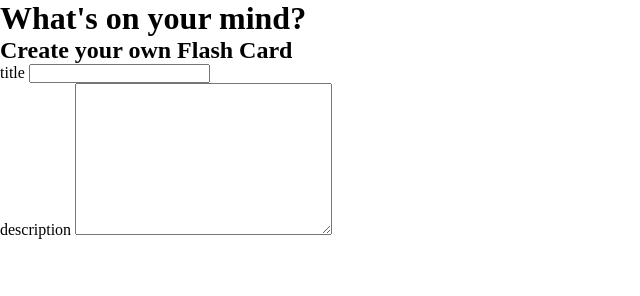
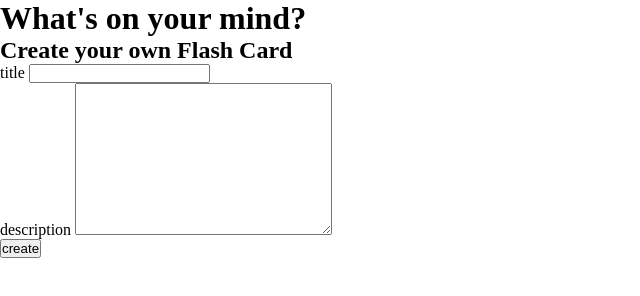
Before and after one commit to MaralNajafi/make-flash-cards, a plain HTML site: page index.html in a window 1280 px wide. Shown: the whole page, without its empty margins (0-640 px from the left). Drawn offline with Linux system fonts and the light colour scheme.

Commit message:
added submit btn

```diff
--- a/index.html
+++ b/index.html
@@ -25,6 +25,9 @@
             <textarea id="" cols="30" rows="10"></textarea>
           </div>
         </div>
+        <div class="form-footer">
+            <button type="submit">create</button>
+        </div>
       </div>
     </div>
   </body>
```
